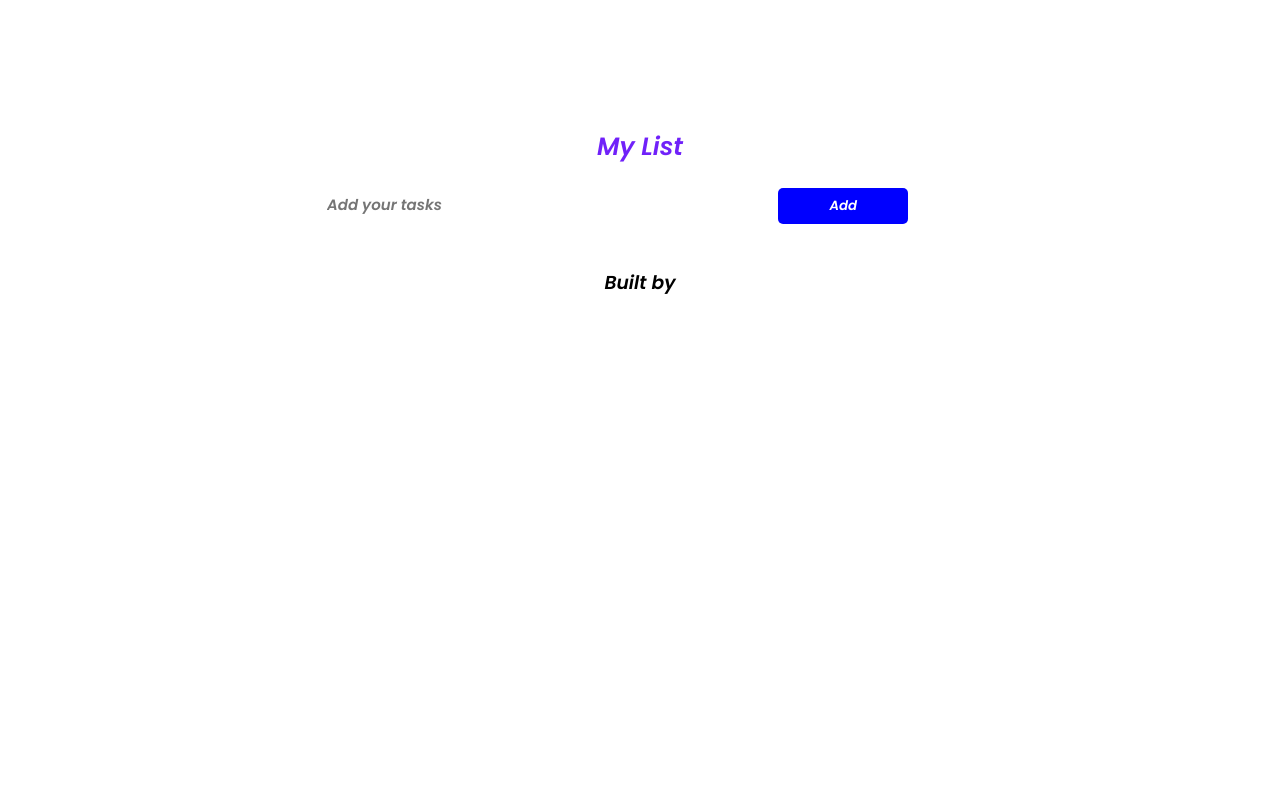
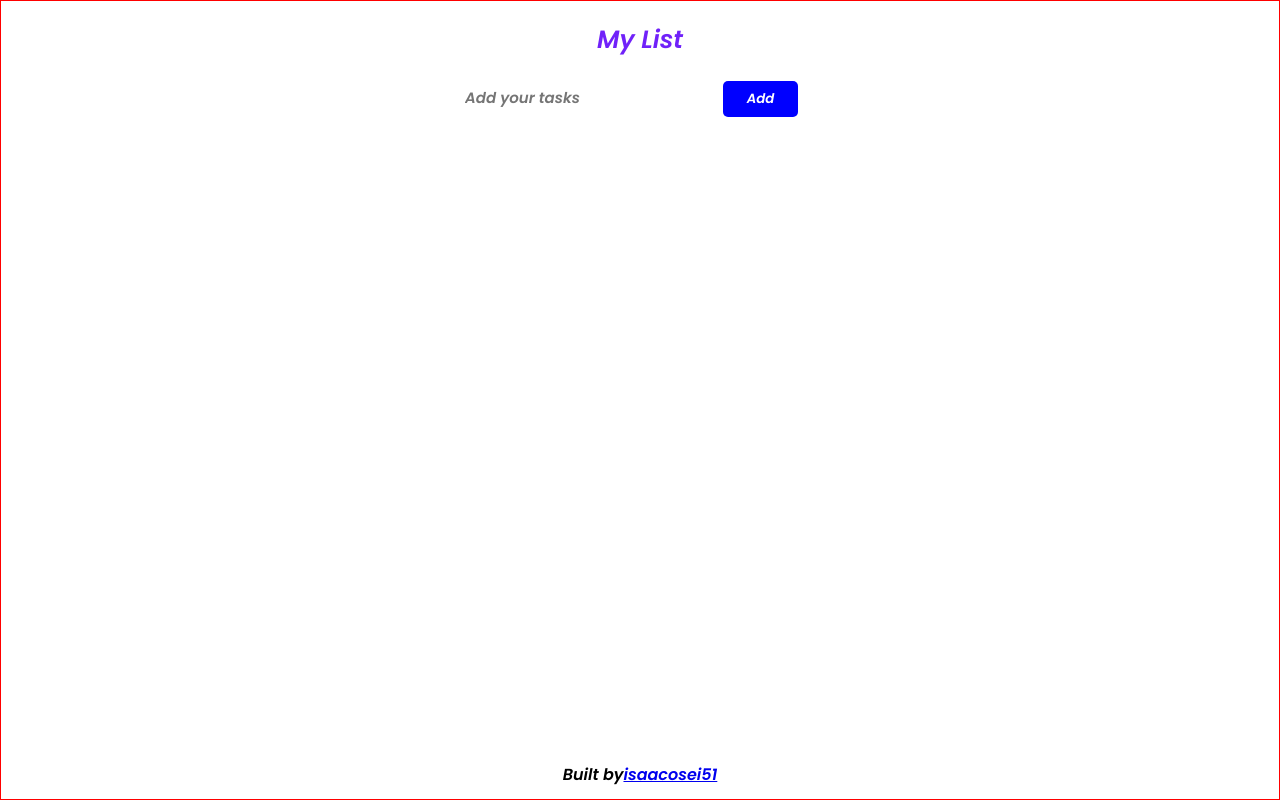
Before and after one commit to isaacosei51/To-do-List, a plain HTML site: page index.html in a window 1280 px wide. Drawn offline with Linux system fonts and the light colour scheme.

Commit message:
changes
footer chanes

```diff
--- a/index.html
+++ b/index.html
@@ -18,9 +18,9 @@
       <!-- Tasks list -->
       <ul class="to-do-list">
 
-        <ul/>
+      </ul>
+  <footer>Built by <a href="https://github.com/isaacosei51">isaacosei51</a></footer>
       </div>
-      <h3>Built by </h3>
       <script src="./index.js"></script>
 </body>
 </html>
--- a/style.css
+++ b/style.css
@@ -6,13 +6,11 @@
 }
 
 body{
-    height: 50vh;
-    width: 100%;
+    height:100vh;
+    width: 100vw;
     font-family: 'Poppins', sans-serif;
-    display: flex;
-    flex-direction: column;
-    justify-content: center;
-    align-items: center;
+    border: 1px solid red;
+
 }
 .head{
     display: flex;
@@ -24,13 +22,23 @@ body{
 }
 .container{
     /* border: 1px solid red; */
-    padding: 25px;
+    /* padding: 25px; */
+    display: flex;
+    flex-direction: column;
+    margin: 0 auto;
+    padding-top: 20px;
+    position: relative;
+    height: 100%;
+    justify-content: center;
+    align-items: center;
     width: 700px;
 }
 .to-do-list{
     padding-top: 15px;
     display: flex;
     /* border: 1px solid red; */
+    flex: 1;
+    width: 100%;
     flex-direction: column;
     gap: 15px;
     list-style: none;
@@ -80,3 +88,12 @@ li div{
 .checked{
     background-color: aqua;
 }
+footer{
+    /* position: absolute; */
+    height: 50px;
+    display: flex;
+    justify-content: center;
+    align-items: center;
+    /* border: 1px solid red; */
+/* bottom: 0; */
+}
```
